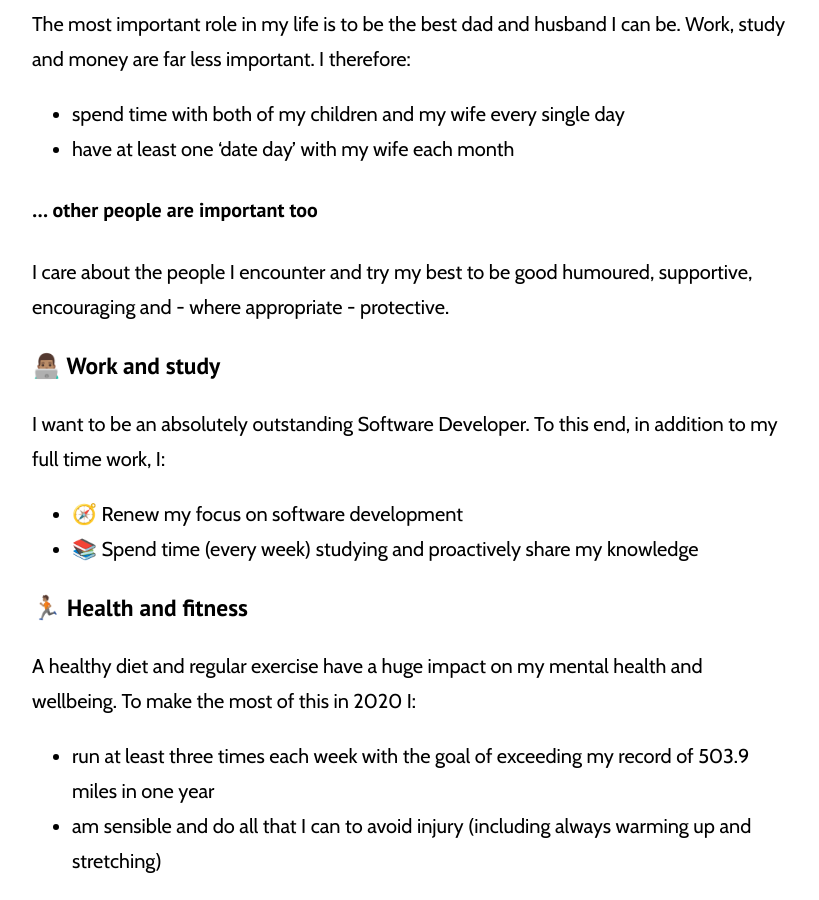
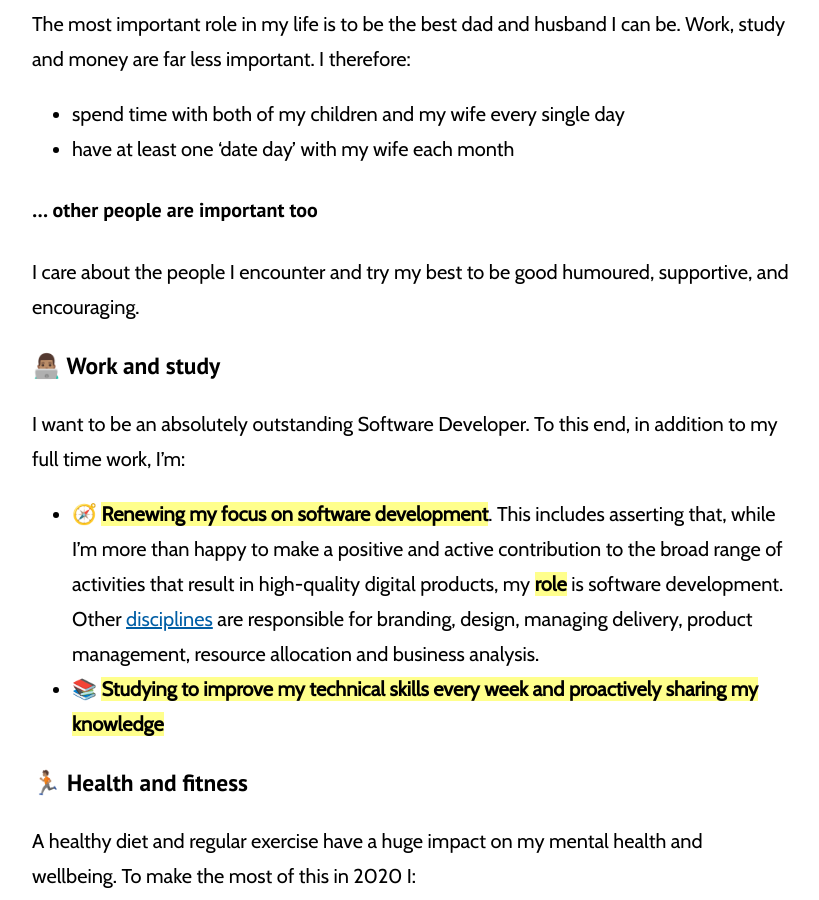
Before and after one commit to gtvj/gtvj.github.io, a Jekyll site: the page built from plans-2020.md, in a window 1280 px wide and 900 px high, scrolled down 515 px. Shown: the whole window, without its empty margins (228-1047 px from the left). Built offline with Jekyll 4.4.1, drawn with Linux system fonts in a browser that asks for light colours.

Commit message:
Update 2020 plans

```diff
--- a/plans-2020.md
+++ b/plans-2020.md
@@ -21,14 +21,14 @@
 
 #### ... other people are important too
 
-I care about the people I encounter and try my best to be good humoured, supportive, encouraging and - where appropriate - protective.
+I care about the people I encounter and try my best to be good humoured, supportive, and encouraging.
 
 ### 👨🏽‍💻 Work and study
 
-I want to be an absolutely outstanding Software Developer. To this end, in addition to my full time work, I:
+I want to be an absolutely outstanding Software Developer. To this end, in addition to my full time work, I'm:
 
-* 🧭 Renew my focus on software development
-* 📚 Spend time (every week) studying and proactively share my knowledge
+* 🧭 **Renewing my focus on software development**. This includes asserting that, while I'm more than happy to make a positive and active contribution to the broad range of activities that result in high-quality digital products, my **role** is software development. Other [disciplines](https://www.gov.uk/service-manual/the-team/what-each-role-does-in-service-team) are responsible for branding, design, managing delivery, product management, resource allocation and business analysis.
+* 📚 **Studying to improve my technical skills every week and proactively sharing my knowledge**
 
 ### 🏃🏽 ‍️Health and fitness
 
```
